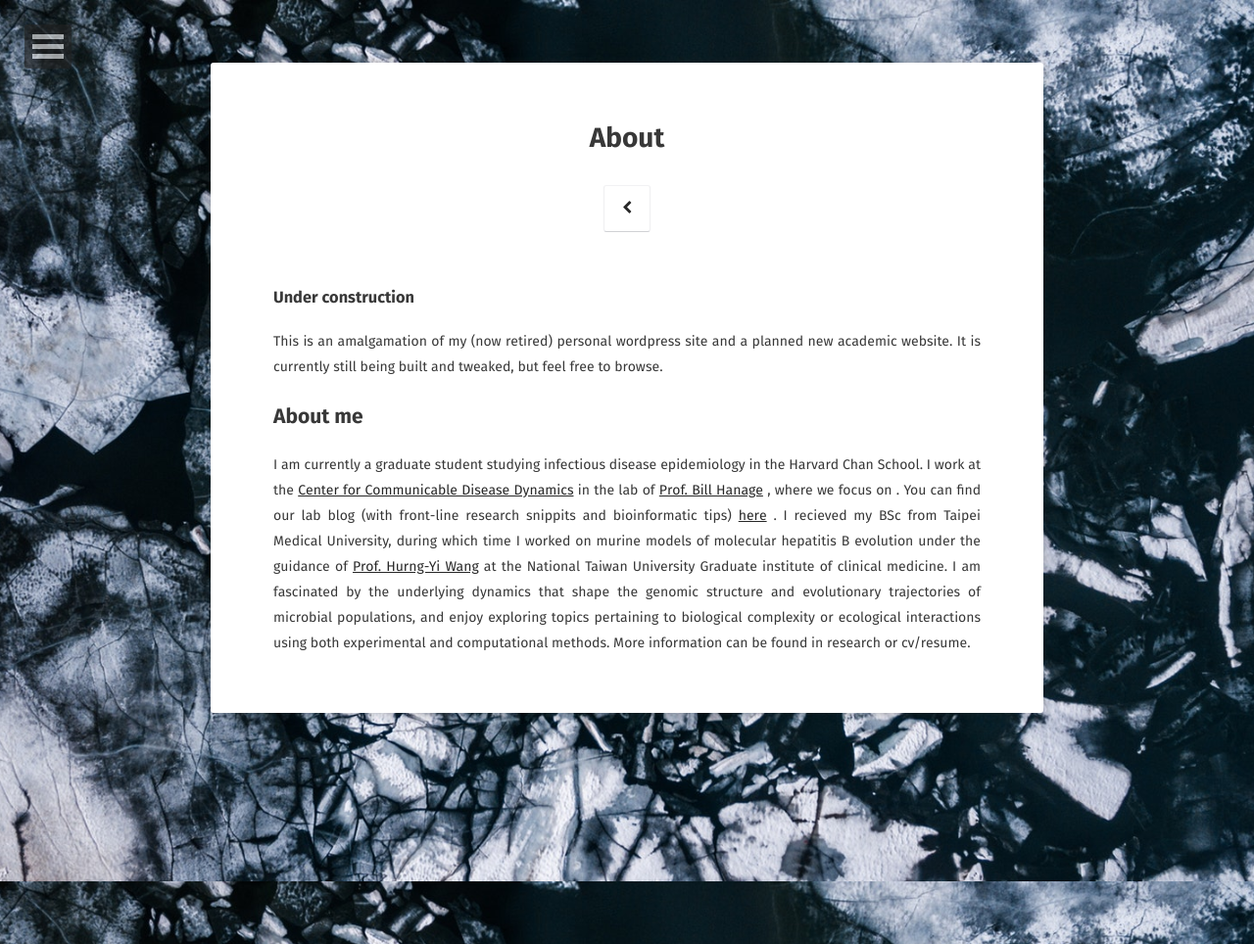
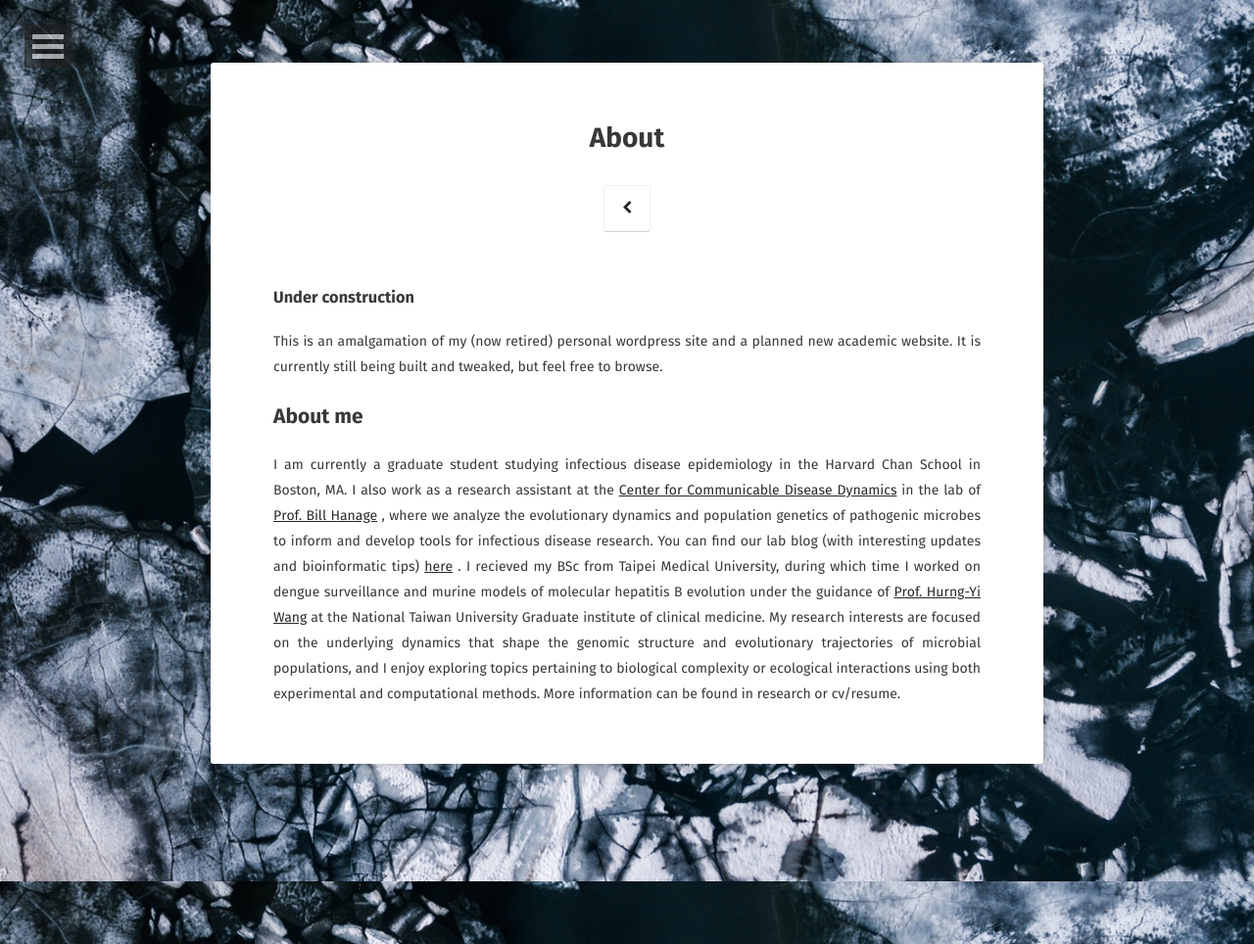
Before and after one commit to Micro-IT/Micro-IT.github.io, a Jekyll site: the page built from about/index.md, in a window 1280 px wide. Shown: the whole page at 98% size. Built offline with Jekyll 4.4.1, drawn with Linux system fonts in a browser that asks for light colours; some web fonts are replaced.

Commit message:
Update index.md

```diff
--- a/about/index.md
+++ b/about/index.md
@@ -12,5 +12,4 @@ This is an amalgamation of my (now retired) personal wordpress site and a planne
 
 ## About me
 
-I am currently a graduate student studying infectious disease epidemiology in the Harvard Chan School. I work at the
-[Center for Communicable Disease Dynamics](https://ccdd.hsph.harvard.edu/) in the lab of [Prof. Bill Hanage](https://www.hsph.harvard.edu/william-hanage/) , where we focus on . You can find our lab blog (with front-line research snippits and bioinformatic tips) [here](https://c2-d2.github.io/hanage-lab/) . I recieved my BSc from Taipei Medical University, during which time I worked on murine models of molecular hepatitis B evolution under the guidance of [Prof. Hurng-Yi Wang](https://hurngyi.wixsite.com/hurngyi-1) at the National Taiwan University Graduate institute of clinical medicine. I am fascinated by the underlying dynamics that shape the genomic structure and evolutionary trajectories of microbial populations, and enjoy exploring topics pertaining to biological complexity or ecological interactions using both experimental and computational methods. More information can be found in research or cv/resume.
+I am currently a graduate student studying infectious disease epidemiology in the Harvard Chan School in Boston, MA. I also work as a research assistant at the [Center for Communicable Disease Dynamics](https://ccdd.hsph.harvard.edu/) in the lab of [Prof. Bill Hanage](https://www.hsph.harvard.edu/william-hanage/) , where we analyze the evolutionary dynamics and population genetics of pathogenic microbes to inform and develop tools for infectious disease research. You can find our lab blog (with interesting updates and bioinformatic tips) [here](https://c2-d2.github.io/hanage-lab/) . I recieved my BSc from Taipei Medical University, during which time I worked on dengue surveillance and murine models of molecular hepatitis B evolution under the guidance of [Prof. Hurng-Yi Wang](https://hurngyi.wixsite.com/hurngyi-1) at the National Taiwan University Graduate institute of clinical medicine. My research interests are focused on the underlying dynamics that shape the genomic structure and evolutionary trajectories of microbial populations, and I enjoy exploring topics pertaining to biological complexity or ecological interactions using both experimental and computational methods. More information can be found in research or cv/resume.
```
